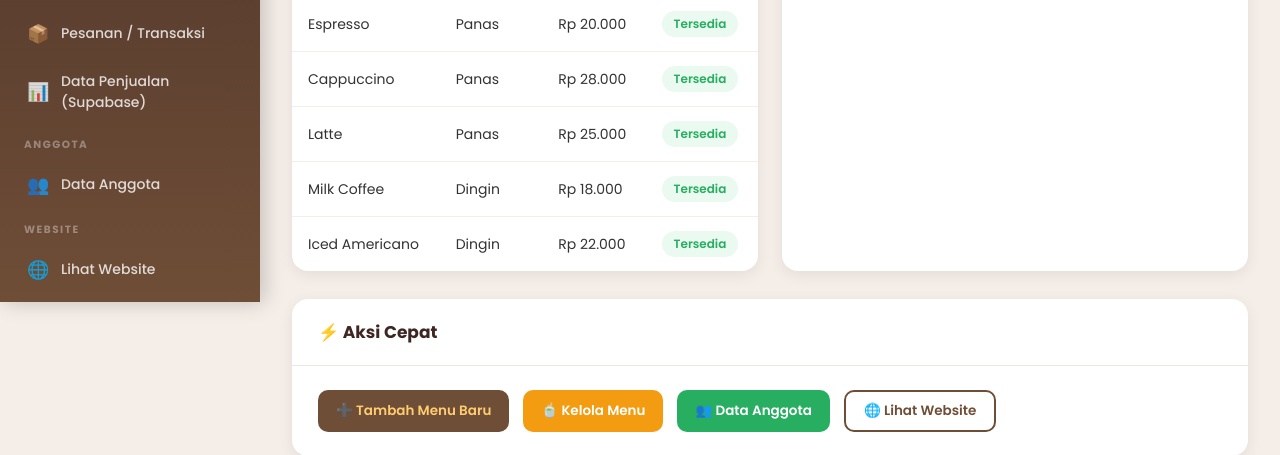
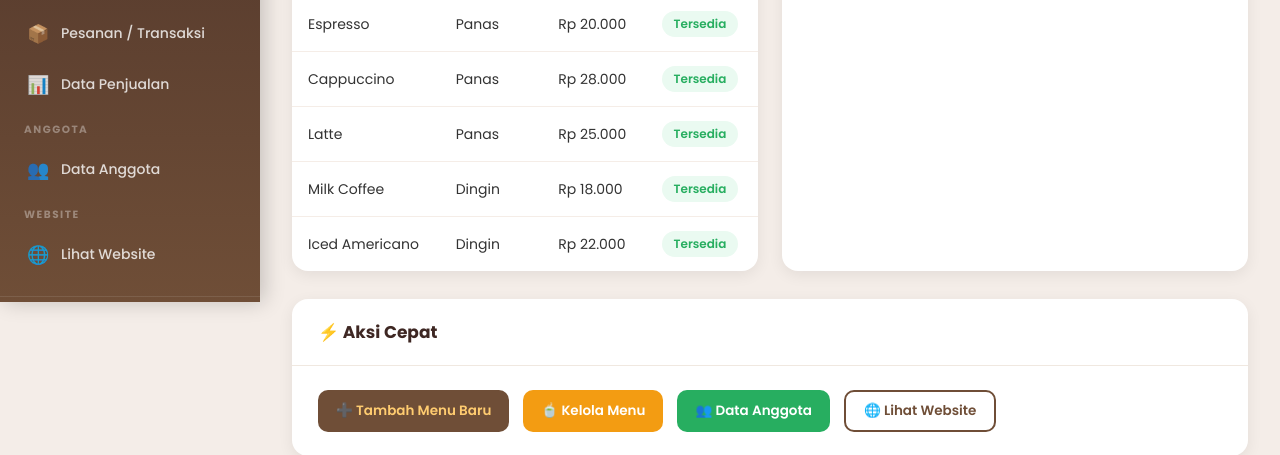
Before and after one commit to abdullahazwar/kerja-kelompok_1, a PHP site: page /admin/index.php in a window 1280 px wide. Shown: the part 498-953 px from the top of the page. Run offline with PHP 8.4, Linux system fonts and the light colour scheme; a user stored in the database is signed in; data comes from the database, SQL or seed files in the repository; data that the repository does not hold is empty.

Commit message:
Add files via upload
config baru

```diff
--- a/proyek akhir/admin/sidebar.php
+++ b/proyek akhir/admin/sidebar.php
@@ -32,7 +32,7 @@ $currentPage = basename($_SERVER['PHP_SELF']);
             <span class="nav-icon">📦</span> Pesanan / Transaksi
         </a>
         <a href="kelola_penjualan.php" class="<?= $currentPage === 'kelola_penjualan.php' ? 'active' : '' ?>">
-            <span class="nav-icon">📊</span> Data Penjualan (Supabase)
+            <span class="nav-icon">📊</span> Data Penjualan
         </a>
 
         <div class="nav-section-title">Anggota</div>
```
